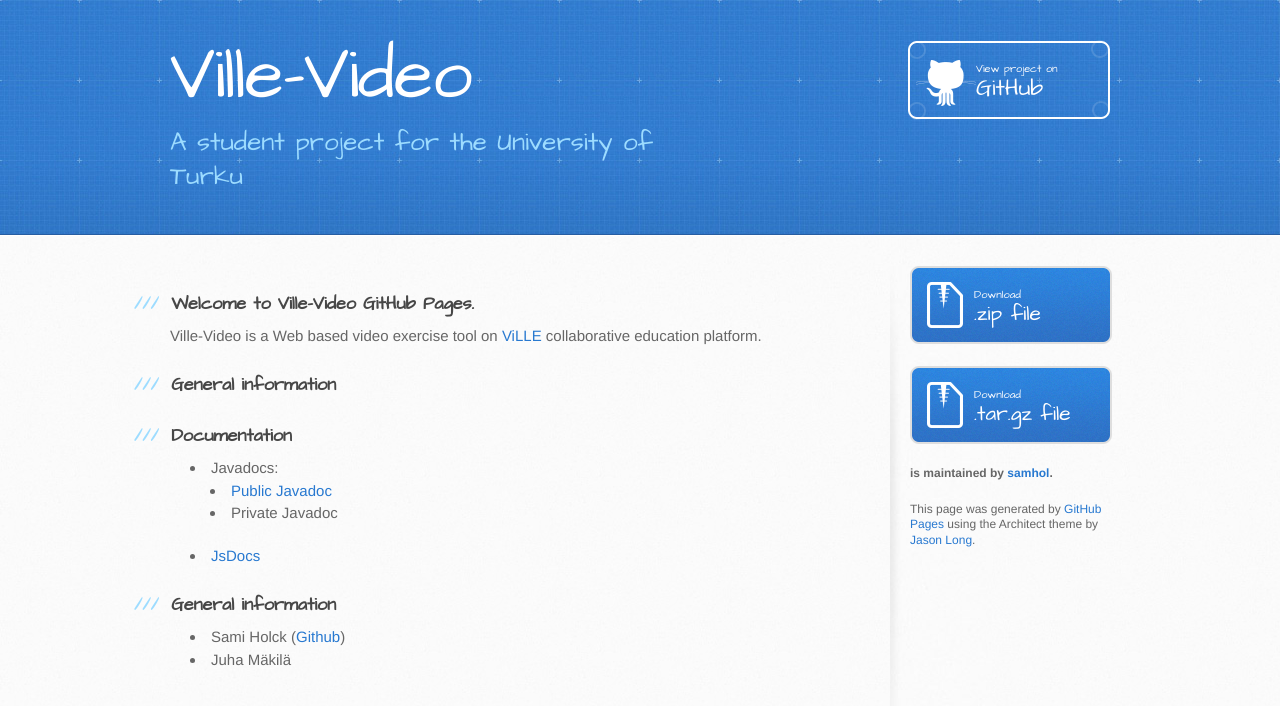
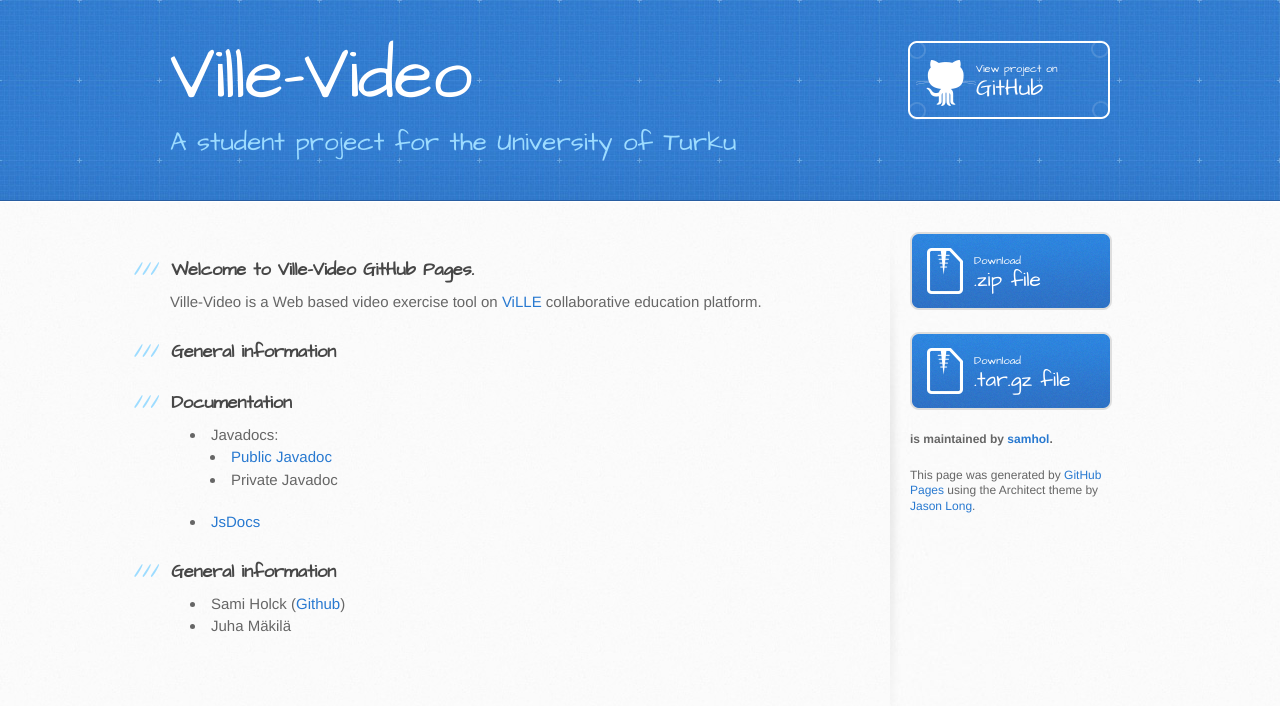
Before and after one commit to samhol/Ville-Video, a plain HTML site: page index.html in a window 1280 px wide. Drawn offline with Linux system fonts and the light colour scheme.

Commit message:
css update

```diff
--- a/stylesheets/stylesheet.css
+++ b/stylesheets/stylesheet.css
@@ -77,7 +77,9 @@
   color: #fff;
   line-height: 1;
   margin-bottom: 0.2em;
-  width: 540px;
+
+white-space: nowrap;
+
 }
 
 header h2 {
@@ -85,8 +87,9 @@
 	color: #9ddcff;
 	font-weight: normal;
 	line-height: 1.3;
-  width: 540px;
+
 	letter-spacing: 0;
+	white-space: nowrap;
 }
 
 .inner {
@@ -244,6 +247,7 @@
 	font-weight: bold;
 	margin-bottom: 8px;
 	color: #474747;
+	white-space: nowrap;
 }
 #main-content h2:before {
   content: "//";
```
Lines whose indentation alone changed are shown as unchanged.
